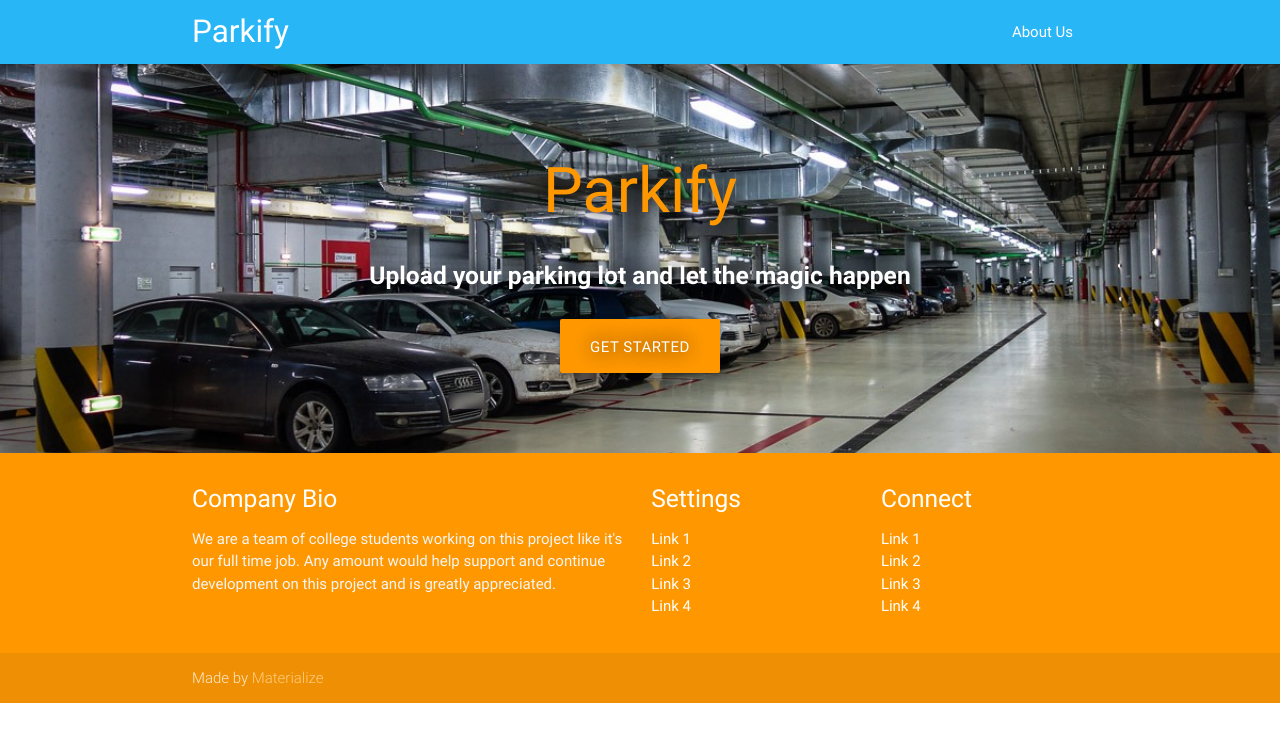
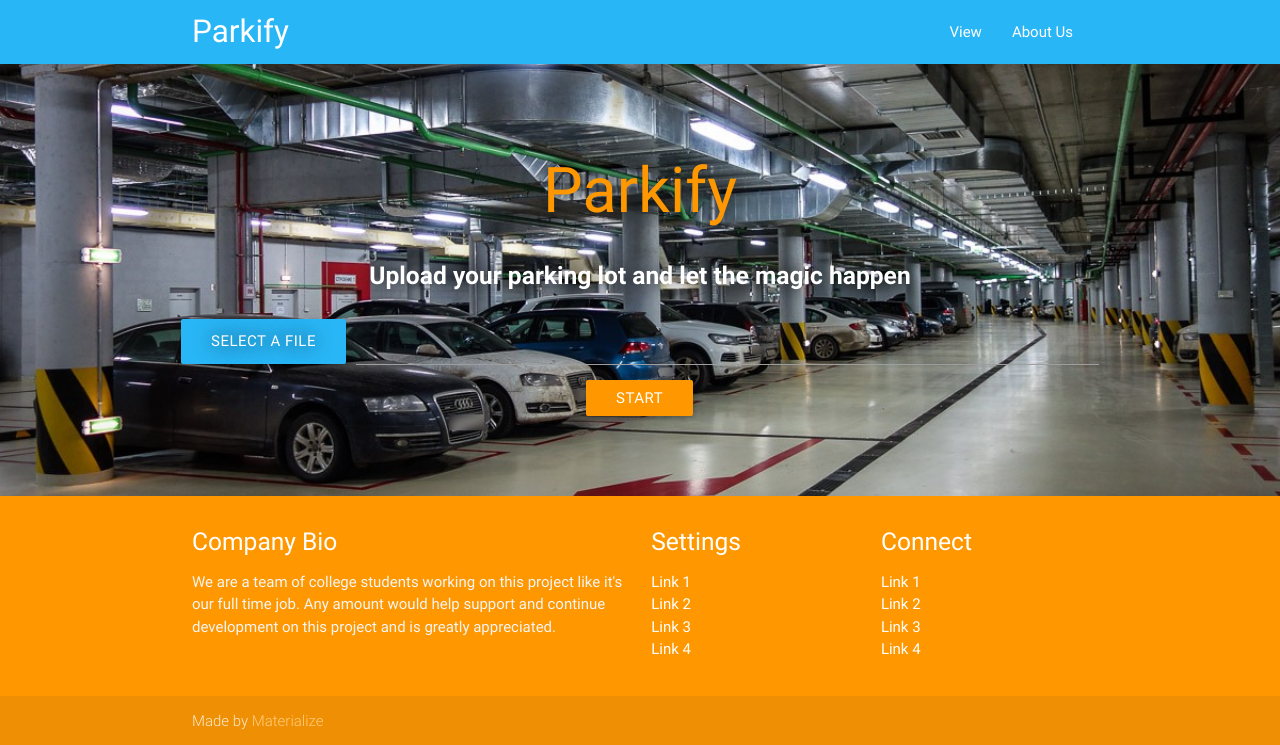
Before and after one commit to iotchallenge2016/development_card, a Flask app: page / in a window 1280 px wide. Shown: the top 745 px of the page. Run offline with Flask 2, Linux system fonts and the light colour scheme; some libraries are stand-ins or nearby versions.

Commit message:
using templates to print out the information, added csv uploading support

```diff
--- a/current.json
+++ /dev/null
@@ -1,4 +0,0 @@
-{"parking": [
-{"zone":1, "availabe":8},
-{"zone":2, "availabe":11}
-]}
--- /dev/null
+++ b/templates/base.html
@@ -0,0 +1,68 @@
+<!DOCTYPE html>
+<html lang="en">
+<head>
+    {% block head %}
+      <title>{% block title %}{% endblock %}Parkify</title>
+      <link href="http://fonts.googleapis.com/icon?family=Material+Icons" rel="stylesheet">
+      <link rel=stylesheet type=text/css href="{{ url_for('static', filename='materialize/css/materialize.min.css') }}" media="screen,projection">
+      <link rel=stylesheet type=text/css href="{{ url_for('static', filename='css/main.css') }}" media="screen,projection">
+      <meta name="viewport" content="width=device-width, initial-scale=1.0"/>
+    {% endblock %}
+</head>
+<body>
+    <nav class="light-blue lighten-1" role="navigation">
+      <div class="nav-wrapper container"><a id="logo-container" href="/" class="brand-logo">Parkify</a>
+        <ul class="right hide-on-med-and-down">
+          <li><a href="/view">View</a></li>
+          <li><a href="/about">About Us</a></li>
+        </ul>
+
+        <ul id="nav-mobile" class="side-nav">
+          <li><a href="/view">View</a></li>
+          <li><a href="/about">About Us</a></li>
+        </ul>
+        <a href="#" data-activates="nav-mobile" class="button-collapse"><i class="material-icons">menu</i></a>
+      </div>
+    </nav>
+    <div id="content">{% block content %}{% endblock %}</div>
+
+    {% block footer %}
+      <footer class="page-footer orange custom-footer">
+        <div class="container">
+          <div class="row">
+            <div class="col l6 s12">
+              <h5 class="white-text">Company Bio</h5>
+              <p class="grey-text text-lighten-4">We are a team of college students working on this project like it's our full time job. Any amount would help support and continue development on this project and is greatly appreciated.</p>
+            </div>
+            <div class="col l3 s12">
+              <h5 class="white-text">Settings</h5>
+              <ul>
+                <li><a class="white-text" href="#!">Link 1</a></li>
+                <li><a class="white-text" href="#!">Link 2</a></li>
+                <li><a class="white-text" href="#!">Link 3</a></li>
+                <li><a class="white-text" href="#!">Link 4</a></li>
+              </ul>
+            </div>
+            <div class="col l3 s12">
+              <h5 class="white-text">Connect</h5>
+              <ul>
+                <li><a class="white-text" href="#!">Link 1</a></li>
+                <li><a class="white-text" href="#!">Link 2</a></li>
+                <li><a class="white-text" href="#!">Link 3</a></li>
+                <li><a class="white-text" href="#!">Link 4</a></li>
+              </ul>
+            </div>
+          </div>
+        </div>
+        <div class="footer-copyright">
+          <div class="container">
+          Made by <a class="orange-text text-lighten-3" href="http://materializecss.com">Materialize</a>
+          </div>
+        </div>
+      </footer>
+    {% endblock %}
+  <script type="text/javascript" src="https://code.jquery.com/jquery-2.1.1.min.js"></script>
+  <script src="{{ url_for('static', filename='js/init.js') }}"></script>
+  <script src="{{ url_for('static', filename='materialize/js/materialize.min.js') }}"></script>
+</body>
+</html>
--- a/templates/index.html
+++ b/templates/index.html
@@ -1,24 +1,8 @@
-<html>
-<head>
-  <title>Parkify</title>
-  <link href="http://fonts.googleapis.com/icon?family=Material+Icons" rel="stylesheet">
-  <link rel=stylesheet type=text/css href="{{ url_for('static', filename='materialize/css/materialize.min.css') }}" media="screen,projection">
-  <link rel=stylesheet type=text/css href="{{ url_for('static', filename='css/main.css') }}" media="screen,projection">
-  <meta name="viewport" content="width=device-width, initial-scale=1.0"/>
-</head>
-<body>
-  <nav class="light-blue lighten-1" role="navigation">
-    <div class="nav-wrapper container"><a id="logo-container" href="#" class="brand-logo">Parkify</a>
-      <ul class="right hide-on-med-and-down">
-        <li><a href="/about">About Us</a></li>
-      </ul>
-
-      <ul id="nav-mobile" class="side-nav">
-        <li><a href="#">About Us</a></li>
-      </ul>
-      <a href="#" data-activates="nav-mobile" class="button-collapse"><i class="material-icons">menu</i></a>
-    </div>
-  </nav>
+{% extends "base.html" %}
+{% block head %}
+  {{super()}}
+{% endblock %}
+{% block content %}
   <div class="section index-banner-wallpaper" id="index-banner">
     <div class="container">
       <br><br>
@@ -27,51 +11,21 @@
         <h5 class="header col s12 light white-text bold-text">Upload your parking lot and let the magic happen</h5>
       </div>
       <div class="row center">
-        <a href="#" id="download-button" class="btn-large waves-effect waves-light orange">Get Started</a>
+        <form action="/file" method=post enctype=multipart/form-data>
+          <div class="file-field input-field">
+            <div class="btn-large waves-effect waves-light light-blue lighten-1">
+              <span>Select a File</span>
+              <input type="file" name="file">
+            </div>
+            <div class="file-path-wrapper">
+              <input class="file-path validate white-text" type="text">
+            </div>
+          </div>
+          <button class="btn waves-effect waves-light orange" type="submit">Start</button>
+        </form>
       </div>
       <br><br>
 
     </div>
   </div>
-
-  <footer class="page-footer orange custom-footer">
-    <div class="container">
-      <div class="row">
-        <div class="col l6 s12">
-          <h5 class="white-text">Company Bio</h5>
-          <p class="grey-text text-lighten-4">We are a team of college students working on this project like it's our full time job. Any amount would help support and continue development on this project and is greatly appreciated.</p>
-
-
-        </div>
-        <div class="col l3 s12">
-          <h5 class="white-text">Settings</h5>
-          <ul>
-            <li><a class="white-text" href="#!">Link 1</a></li>
-            <li><a class="white-text" href="#!">Link 2</a></li>
-            <li><a class="white-text" href="#!">Link 3</a></li>
-            <li><a class="white-text" href="#!">Link 4</a></li>
-          </ul>
-        </div>
-        <div class="col l3 s12">
-          <h5 class="white-text">Connect</h5>
-          <ul>
-            <li><a class="white-text" href="#!">Link 1</a></li>
-            <li><a class="white-text" href="#!">Link 2</a></li>
-            <li><a class="white-text" href="#!">Link 3</a></li>
-            <li><a class="white-text" href="#!">Link 4</a></li>
-          </ul>
-        </div>
-      </div>
-    </div>
-    <div class="footer-copyright">
-      <div class="container">
-      Made by <a class="orange-text text-lighten-3" href="http://materializecss.com">Materialize</a>
-      </div>
-    </div>
-  </footer>
-
-  <script type="text/javascript" src="https://code.jquery.com/jquery-2.1.1.min.js"></script>
-  <script src="{{ url_for('static', filename='js/init.js') }}"></script>
-  <script src="{{ url_for('static', filename='materialize/js/materialize.min.js') }}"></script>
-</body>
-</html>
+{% endblock %}
--- a/web_server.py
+++ b/web_server.py
@@ -1,10 +1,21 @@
-from flask import Flask, url_for, request, jsonify, Response, render_template
-from bson.json_util import dumps
+from flask import Flask, url_for, request, jsonify, Response, render_template, redirect
 from invalid_request import InvalidRequest
 from flask.ext.pymongo import PyMongo
+from werkzeug import secure_filename
+from bson.json_util import dumps
+from loader import parse_csv
 import json
+import os
+
+UPLOAD_FOLDER = os.getcwd() + '/uploads'
+ALLOWED_EXTENSIONS = set(['csv'])
+
 app = Flask('parking-lot', static_url_path='/static')
+app.config['UPLOAD_FOLDER'] = UPLOAD_FOLDER
 mongo = PyMongo(app)
+
+def allowed_file(filename):
+    return '.' in filename and filename.rsplit('.', 1)[1] in ALLOWED_EXTENSIONS
 
 @app.errorhandler(InvalidRequest)
 def handle_invalid_usage(error):
@@ -20,17 +31,32 @@ def root():
 def about():
 	return render_template('about.html')
 
+@app.route('/view', methods=['GET'])
+def view_parking_lot():
+	data = []
+	for result in mongo.db.parking.find():
+		data.append(result)
+	return render_template('view.html', data=data)
+
+@app.route('/file', methods=['POST'])
+def upload_file():
+    if request.method == 'POST':
+        file = request.files['file']
+        if file and allowed_file(file.filename):
+            filename = secure_filename(file.filename)
+            file.save(os.path.join(app.config['UPLOAD_FOLDER'], filename))
+            mongo.db.parking.insert_many(json.loads(parse_csv(os.path.join(app.config['UPLOAD_FOLDER'], filename))))
+	return redirect(url_for('view_parking_lot'))
+
 @app.route('/sections', methods = ['GET'])
 def api_sections():
 	if request.method == 'GET':
-		resultSet = mongo.db.parking.find()
 		data = []
-		for result in resultSet:
+		for result in mongo.db.parking.find():
 			data.append(result)
 		return Response(dumps(data), mimetype='application/json')
 	else:
 		raise InvalidUsage('Unsupported Method', 501)
-
 
 @app.route('/sections/<sectionId>', methods = ['GET'])
 def api_section(sectionId):
@@ -39,20 +65,18 @@ def api_section(sectionId):
 	else:
 		raise InvalidUsage('Unsupported Method', 501)
 
-@app.route('/sections/<sectionId>/free/<quantity>')
+@app.route('/sections/<sectionId>/free/<int:quantity>')
 def api_section_free(sectionId, quantity, methods = ['GET']):
 	if request.method == 'GET':
-		quantity = int(quantity)
 		data = mongo.db.parking.find({'section': sectionId})[0]
 		mongo.db.parking.update_one({'section' : sectionId}, {'$set' : {'capacity' : int(data['capacity'] + quantity)}})
 		return Response(dumps(mongo.db.parking.find({'section': sectionId})[0]), mimetype='application/json')
 	else:
 		raise InvalidUsage('Unsupported Method', 501)
 
-@app.route('/sections/<sectionId>/reserve/<quantity>')
+@app.route('/sections/<sectionId>/reserve/<int:quantity>')
 def api_section_reserve(sectionId, quantity, methods = ['GET']):
 	if request.method == 'GET':
-		quantity = int(quantity)
 		data = mongo.db.parking.find({'section': sectionId})[0]
 		if (data['capacity'] > 0):
 			mongo.db.parking.update_one({'section' : sectionId}, {'$set' : {'capacity' : int(data['capacity'] - quantity)}})
```
Also changed, not shown: loader.py (+8 -17 lines), templates/about.html (+7 -0 lines), templates/view.html (added, +26 -0 lines), uploads/Estacionamiento.csv (renamed from Estacionamiento.csv).
